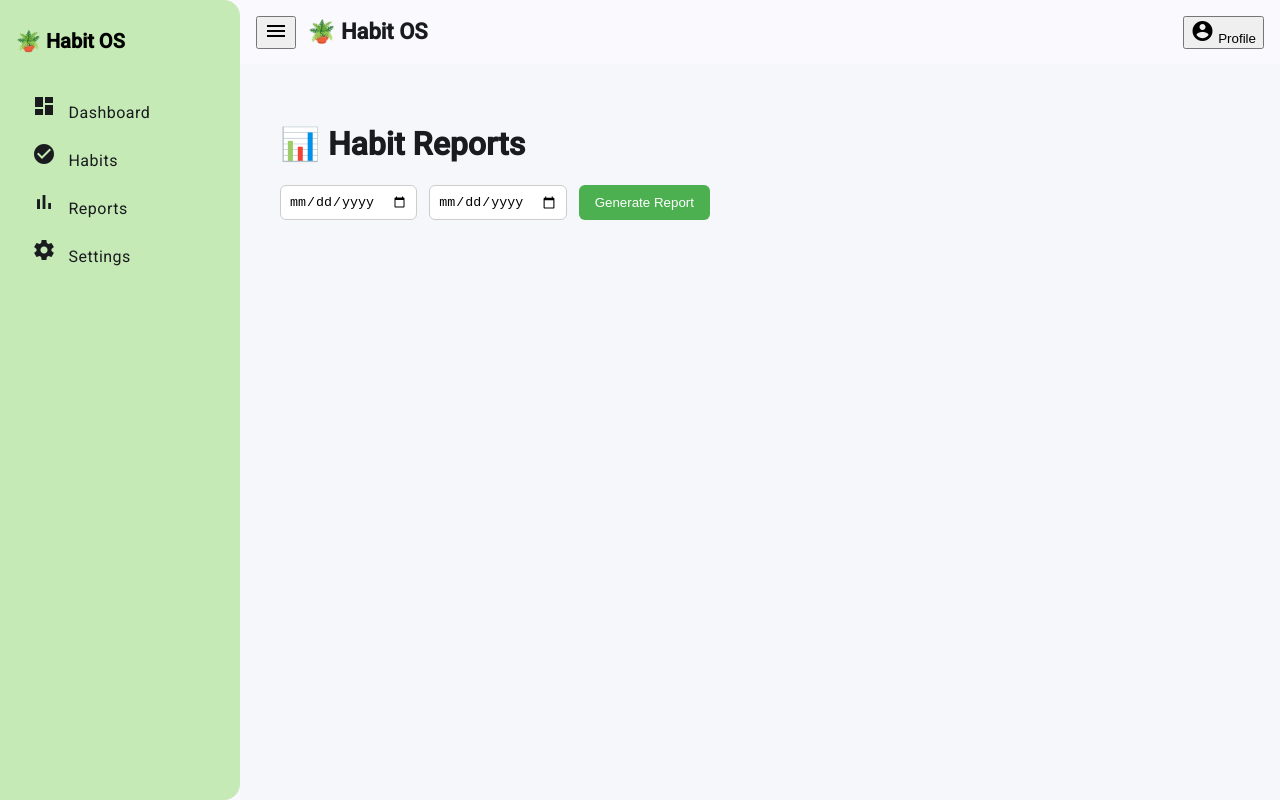
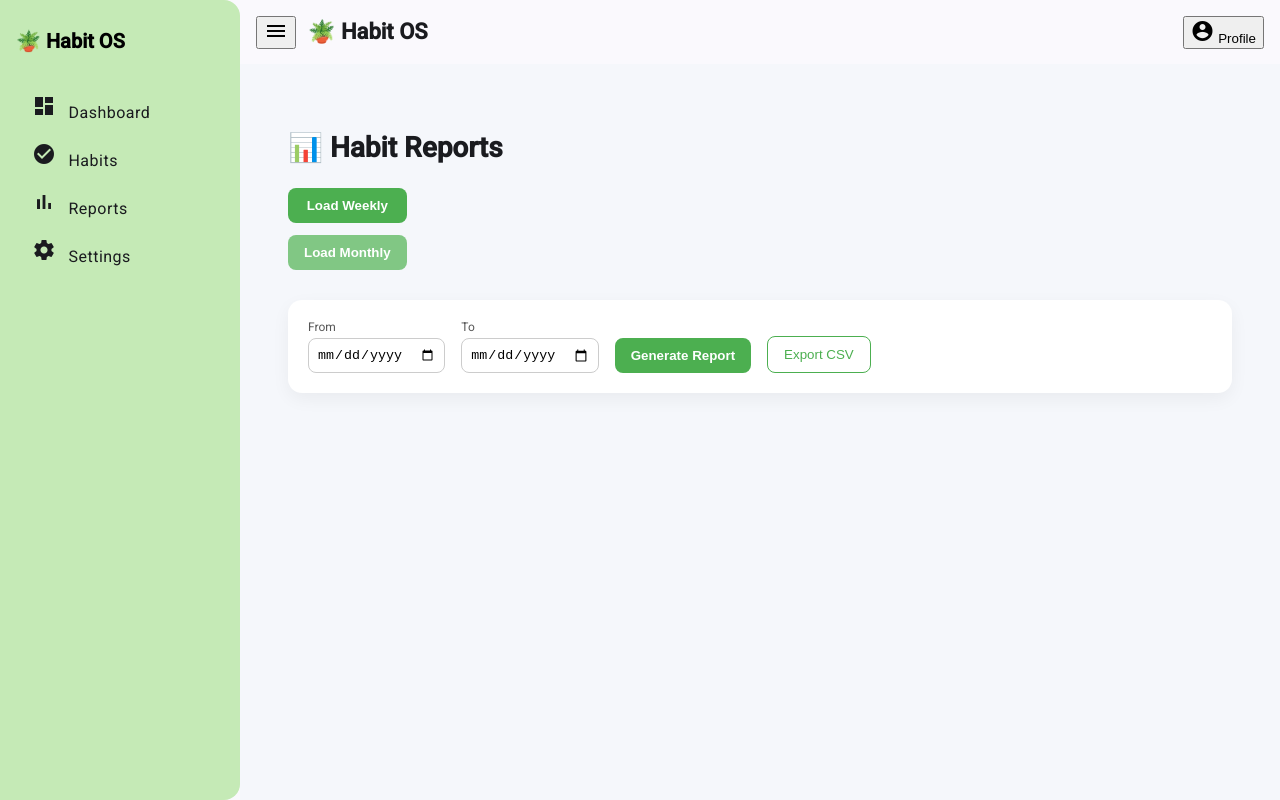
Before and after one commit to 123-Aditya/HabitOS, an Angular app in the folder habit-os-frontend/: page /reports in a window 1280 px wide. Built offline with nearby package versions, Linux system fonts and the light colour scheme.

Commit message:
Enhancing logic for reports page

```diff
--- a/habit-os-frontend/src/app/pages/reports/reports.component.css
+++ b/habit-os-frontend/src/app/pages/reports/reports.component.css
@@ -1,58 +1,157 @@
 .reports-wrapper {
-  padding: 24px;
+  padding: 32px;
 }
 
-.filters {
-  display: flex;
-  gap: 12px;
+.page-title {
   margin-bottom: 24px;
+  font-size: 28px;
+  font-weight: 600;
 }
 
-.filters input {
+/* ================= ANALYTICS ================= */
+
+.analytics-grid {
+  display: flex;
+  gap: 20px;
+  margin-bottom: 30px;
+  align-items: stretch;
+}
+
+.analytics-card {
+  flex: 1;
+  padding: 20px;
+  border-radius: 14px;
+  background: #f5faf5;
+  box-shadow: 0 6px 18px rgba(0,0,0,0.05);
+}
+
+.analytics-card h3 {
+  margin-bottom: 10px;
+}
+
+.analytics-card .big {
+  font-size: 28px;
+  font-weight: bold;
+  color: #2e7d32;
+}
+
+.small-stats {
+  display: flex;
+  gap: 15px;
+  margin-top: 8px;
+  font-size: 14px;
+}
+
+.analytics-actions {
+  display: flex;
+  flex-direction: column;
+  justify-content: center;
+  gap: 12px;
+}
+
+/* ================= FILTER ================= */
+
+.filter-card {
+  display: flex;
+  gap: 16px;
+  align-items: flex-end;
+  padding: 20px;
+  border-radius: 14px;
+  background: #ffffff;
+  box-shadow: 0 6px 18px rgba(0,0,0,0.05);
+  margin-bottom: 30px;
+}
+
+.date-group {
+  display: flex;
+  flex-direction: column;
+}
+
+.date-group label {
+  font-size: 12px;
+  margin-bottom: 4px;
+  color: #555;
+}
+
+.date-group input {
   padding: 8px;
-  border-radius: 6px;
+  border-radius: 8px;
   border: 1px solid #ccc;
 }
 
-.filters button {
-  padding: 8px 16px;
-  border-radius: 6px;
+/* ================= BUTTONS ================= */
+
+.primary-btn {
+  padding: 10px 16px;
+  border-radius: 8px;
   border: none;
   background: #4caf50;
   color: white;
+  font-weight: 600;
   cursor: pointer;
 }
 
-.report-cards {
+.primary-btn:hover {
+  background: #43a047;
+}
+
+.primary-btn.light {
+  background: #81c784;
+}
+
+.secondary-btn {
+  padding: 10px 16px;
+  border-radius: 8px;
+  border: 1px solid #4caf50;
+  background: white;
+  color: #4caf50;
+  cursor: pointer;
+}
+
+/* ================= REPORT GRID ================= */
+
+.report-grid {
   display: grid;
-  grid-template-columns: repeat(auto-fill, minmax(250px, 1fr));
-  gap: 16px;
+  grid-template-columns: repeat(auto-fill, minmax(260px, 1fr));
+  gap: 20px;
 }
 
 .report-card {
   padding: 20px;
-  border-radius: 12px;
-  background: white;
-  box-shadow: 0 6px 20px rgba(0,0,0,0.05);
+  border-radius: 14px;
+  background: #ffffff;
+  box-shadow: 0 6px 18px rgba(0,0,0,0.05);
+}
+
+.percentage {
+  font-size: 20px;
+  font-weight: bold;
+  margin: 8px 0;
+  color: #2e7d32;
 }
 
 .progress-bar {
   height: 8px;
-  background: #eee;
-  border-radius: 6px;
-  margin: 8px 0;
+  background: #e0e0e0;
+  border-radius: 8px;
   overflow: hidden;
+  margin-bottom: 10px;
 }
 
 .progress-fill {
   height: 100%;
-  background: linear-gradient(90deg, #66bb6a, #43a047);
-  transition: width 0.4s ease;
+  background: linear-gradient(90deg, #66bb6a, #2e7d32);
 }
 
 .stats {
   display: flex;
   justify-content: space-between;
   font-size: 14px;
-  margin-top: 6px;
 }
+
+/* ================= LOADING ================= */
+
+.loading {
+  font-size: 14px;
+  color: #777;
+}
--- a/habit-os-frontend/src/app/pages/reports/reports.component.html
+++ b/habit-os-frontend/src/app/pages/reports/reports.component.html
@@ -1,23 +1,82 @@
 <div class="reports-wrapper">
 
-  <h1>📊 Habit Reports</h1>
+  <h1 class="page-title">📊 Habit Reports</h1>
 
-  <div class="filters">
-    <input type="date" [(ngModel)]="fromDate">
-    <input type="date" [(ngModel)]="toDate">
-    <button (click)="loadReport()">Generate Report</button>
+  <!-- ================= ANALYTICS SECTION ================= -->
+  <div class="analytics-grid">
+
+    <div class="analytics-card" *ngIf="weeklyAnalytics">
+      <h3>📅 Weekly</h3>
+      <p class="big">{{ weeklyAnalytics.consistencyPercentage }}%</p>
+      <div class="small-stats">
+        <span>✅ {{ weeklyAnalytics.completed }}</span>
+        <span>⚠ {{ weeklyAnalytics.skipped }}</span>
+        <span>❌ {{ weeklyAnalytics.missed }}</span>
+      </div>
+    </div>
+
+    <div class="analytics-card" *ngIf="monthlyAnalytics">
+      <h3>🗓 Monthly</h3>
+      <p class="big">{{ monthlyAnalytics.consistencyPercentage }}%</p>
+      <div class="small-stats">
+        <span>✅ {{ monthlyAnalytics.completed }}</span>
+        <span>⚠ {{ monthlyAnalytics.skipped }}</span>
+        <span>❌ {{ monthlyAnalytics.missed }}</span>
+      </div>
+    </div>
+
+    <div class="analytics-actions">
+      <button class="primary-btn" (click)="loadWeeklyAnalytics()">
+        Load Weekly
+      </button>
+
+      <button class="primary-btn light" (click)="loadMonthlyAnalytics()">
+        Load Monthly
+      </button>
+    </div>
+
   </div>
 
-  <div *ngIf="loading">Loading report...</div>
+  <!-- ================= DATE FILTER CARD ================= -->
+  <div class="filter-card">
 
-  <div *ngIf="reportData" class="report-cards">
+    <div class="date-group">
+      <label>From</label>
+      <input type="date" [(ngModel)]="fromDate">
+    </div>
+
+    <div class="date-group">
+      <label>To</label>
+      <input type="date" [(ngModel)]="toDate">
+    </div>
+
+    <button class="primary-btn"
+            (click)="loadReport()">
+      Generate Report
+    </button>
+
+    <button class="secondary-btn"
+            (click)="downloadCSV()">
+      Export CSV
+    </button>
+
+  </div>
+
+  <!-- ================= REPORT GRID ================= -->
+  <div *ngIf="loading" class="loading">
+    Loading report...
+  </div>
+
+  <div *ngIf="reportData" class="report-grid">
 
     <div class="report-card"
          *ngFor="let habit of reportData.habits">
 
       <h3>{{ habit.habitName }}</h3>
 
-      <p>Completion: {{ habit.completionPercentage }}%</p>
+      <p class="percentage">
+        {{ habit.completionPercentage }}%
+      </p>
 
       <div class="progress-bar">
         <div class="progress-fill"
--- a/habit-os-frontend/src/app/pages/reports/reports.component.ts
+++ b/habit-os-frontend/src/app/pages/reports/reports.component.ts
@@ -19,6 +19,9 @@ export class ReportsComponent {
 
   loading = false;
   reportData: any = null;
+
+  weeklyAnalytics: any = null;
+  monthlyAnalytics: any = null;
 
   loadReport() {
 
@@ -71,4 +74,52 @@ export class ReportsComponent {
       habits
     };
   }
+
+loadWeeklyAnalytics() {
+
+  this.loading = true;
+
+  this.http.get<any>(
+    'http://localhost:8080/api/analytics/weekly'
+  ).subscribe({
+    next: res => {
+      console.log("WEEKLY:", res);
+      this.weeklyAnalytics = res;
+      this.loading = false;
+    },
+    error: err => {
+      console.error("Weekly analytics error:", err);
+      this.loading = false;
+    }
+  });
 }
+
+loadMonthlyAnalytics() {
+
+  this.loading = true;
+
+  this.http.get<any>(
+    'http://localhost:8080/api/analytics/monthly'
+  ).subscribe({
+    next: res => {
+      console.log("MONTHLY:", res);
+      this.monthlyAnalytics = res;
+      this.loading = false;
+    },
+    error: err => {
+      console.error("Monthly analytics error:", err);
+      this.loading = false;
+    }
+  });
+}
+
+downloadCSV() {
+
+  if (!this.fromDate || !this.toDate) return;
+
+  const url =
+    `http://localhost:8080/api/reports/date-range/csv?from=${this.fromDate}&to=${this.toDate}`;
+
+  window.open(url, '_blank');
+}
+}
```
